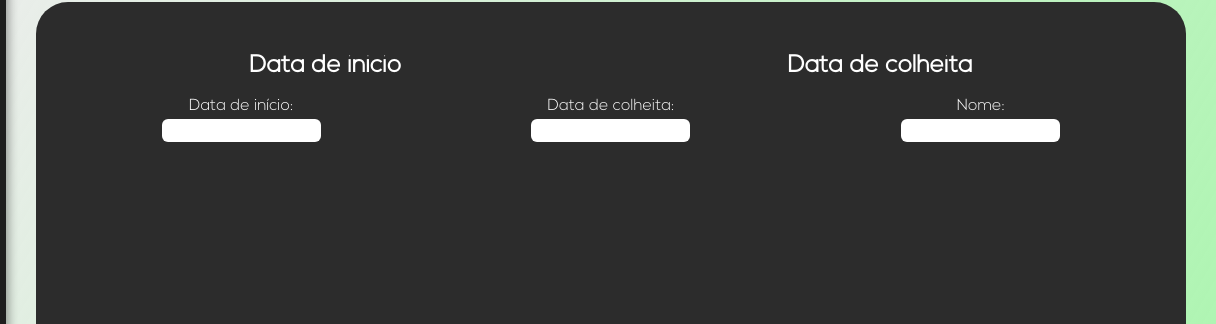
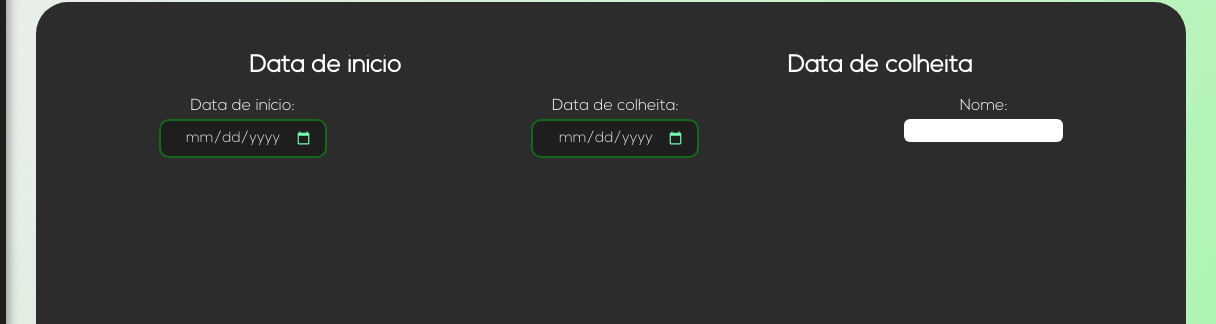
Before and after one commit to GustavoSegheto/SmartFarm, a plain HTML site: page Historico.html in a window 1280 px wide. Shown: the part 73-397 px from the top of the page, 64-1280 px from the left. Drawn offline with Linux system fonts and the light colour scheme.

Commit message:
Verde do historico

```diff
--- a/Historico.html
+++ b/Historico.html
@@ -165,6 +165,38 @@
       text-align: center;
     }
 
+    /* Inputs de calendário */
+.filters input[type="date"] {
+  background-color: #1e1e1e;      /* fundo escuro */
+  color: #e5e5e5;                 /* texto claro */
+  border: 2px solid #09e6145d;    /* borda verde translúcida */
+  border-radius: 10px;
+  padding: 8px 12px;
+  cursor: pointer;
+  font-size: 15px;
+  transition: all 0.3s ease;
+}
+
+/* ícone do calendário */
+.filters input[type="date"]::-webkit-calendar-picker-indicator {
+  filter: invert(70%) sepia(50%) saturate(400%) hue-rotate(90deg) brightness(120%) contrast(95%);
+  cursor: pointer;
+}
+
+/* efeito hover */
+.filters input[type="date"]:hover {
+  border-color: #09e614;          /* verde mais forte */
+  background-color: #2c2c2c;
+}
+
+/* efeito foco */
+.filters input[type="date"]:focus {
+  outline: none;
+  border-color: #09e614;
+  box-shadow: 0 0 8px #09e61480;  /* brilho verde */
+}
+
+
   </style>
 </head>
 <body>
@@ -180,11 +212,11 @@
       <div class="filters">
         <div>
           <label for="inicio">Data de início:</label>
-          <input type="text" id="inicio" name="inicio">
+          <input type="date" id="inicio" name="inicio">
         </div>
         <div>
           <label for="colheita">Data de colheita:</label>
-          <input type="text" id="colheita" name="colheita">
+          <input type="date" id="colheita" name="colheita">
         </div>
         <div>
           <label for="nome">Nome:</label>
```
